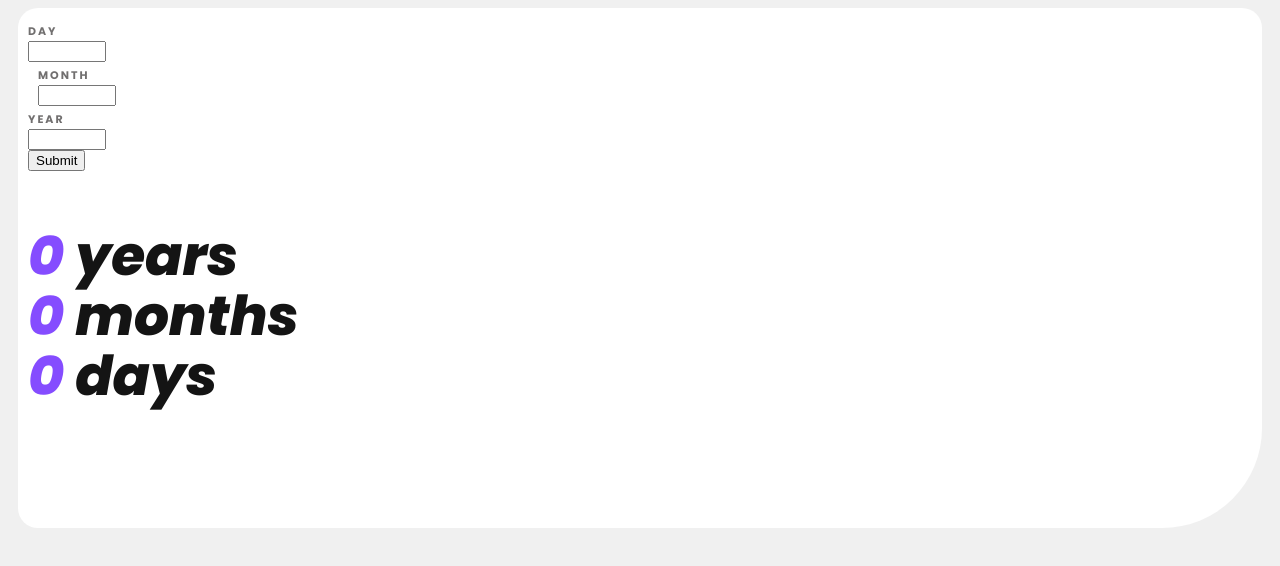
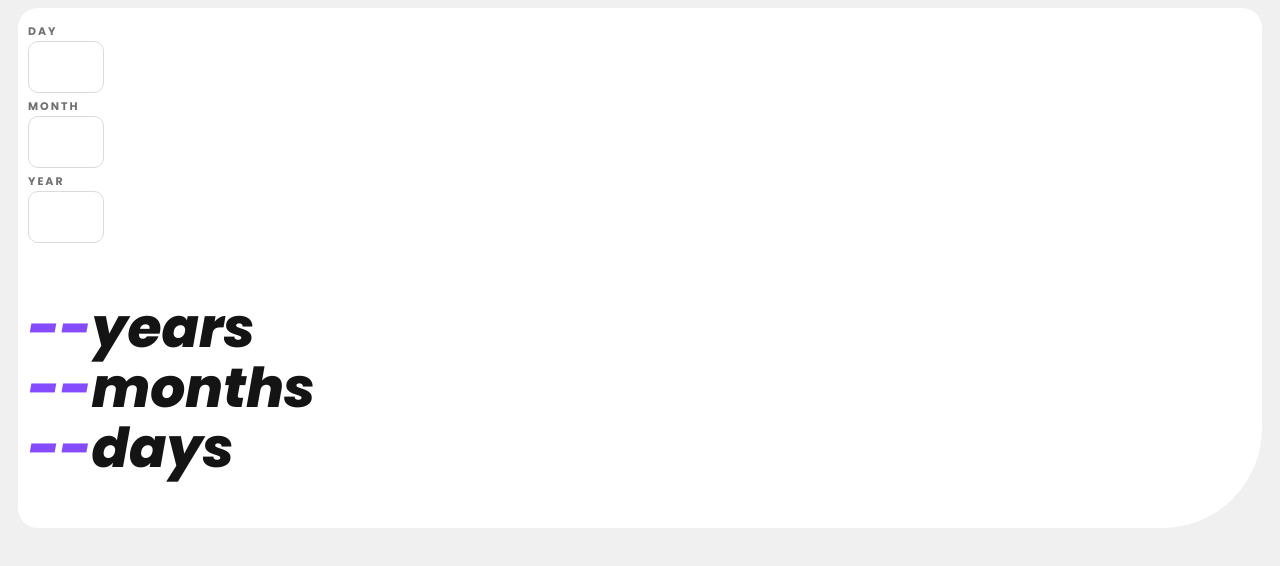
Before and after one commit to CMac450/FM-QR-Code-Component, a React (Vite) app in the folder age-calculator-app-main/: page / in a window 1280 px wide. Shown: the top 566 px of the page. Built offline with nearby package versions, Linux system fonts and the light colour scheme.

Commit message:
Adding validation and more styling

```diff
--- a/age-calculator-app-main/src/App.css
+++ b/age-calculator-app-main/src/App.css
@@ -14,20 +14,51 @@
   /* text-align: center; */
 }
 
-.input-row {
-  display: flex;
-  flex-direction: row;
-  /* flex-wrap: wrap; */
+input {
+  width: 70px;
+  font-size: 32px;
+  border: 1px solid hsl(0, 0%, 86%);
+  border-radius: 10px;
 }
 
-p, label {
+input:required:invalid, p.error-text  {
+  border-color: hsl(0, 100%, 67%);
+}
+
+/* .col {
+  flex: 33.3%;
+  width: 33.3%;
+}
+
+.col-mid {
+  margin: 0px 10px;
+} */
+
+.input-row {
+  display: inline-block;
+  flex-direction: row;
+}
+
+p, label, input {
   font-family: Poppins;
 
 }
 
-p {
+p:not(.result-text) {
+  color: hsl(0, 100%, 67%);
+  font-weight: normal;
+}
+
+p.result-text {
   color: hsl(0, 0%, 8%);
+  font-size: 55px;
+  font-weight: 800;
+  line-height: 60px;
 }
+
+/* p.result-text{
+  color: hsl(0, 0%, 8%);
+} */
 
 label {
   font-size: 15px;
@@ -37,29 +68,14 @@ label {
 }
 
 p[class="result-text"] {
-  font-size: 55px;
-  font-weight: 800;
-  line-height: 60px;
+
 }
 
-span {
+span[class="result-num"] {
   color: hsl(259, 100%, 65%);
 }
 
-input {
-  width: 70px;
-}
 
-.col {
-  flex: 33.3%;
-  width: 33.3%;
-  /* border: 2px solid red; */
-  /* padding: 5px; */
-}
-
-.col-mid {
-  margin: 0px 10px;
-}
 
 /* remove input arrows in Chrome, Safari, Edge, Opera */
 input::-webkit-outer-spin-button,
--- a/age-calculator-app-main/src/App.jsx
+++ b/age-calculator-app-main/src/App.jsx
@@ -43,14 +43,22 @@ function App() {
 
     setCalculatedYears(year - birthYear);
 
+    console.log(`${calculatedYears} years, ${calculatedMonths} months, ${calculatedDays} days`)
+    console.log(typeof calculatedYears)
+
   }
 
+  const validateForm = () => {
+
+  }
+
+//input borders and labels must turn red if invalid. also add message "this field is required" if field is empty
 
   return (
     <>
       <div className='card'>
         <div className='input-row'>
-          <form>
+          <form  className='form' name="calculteAgeForm" action="" method="" onSubmit={validateForm}>
             <div className='col col-left'>
               <label htmlFor='day'>day</label><br />
               <input type='text' id="day" onChange={(e) => { setDayInput(e.target.value) }} />
@@ -64,10 +72,9 @@ function App() {
               <input type='number' id="year" onChange={(e) => { setYearInput(e.target.value) }} />
             </div>
           </form>
-
         </div>
 
-          <button type='button' onClick={calculateAge}>Submit</button>
+        {/* <button type='button' onClick={calculateAge}>Submit</button> */}
 
         <div className='divider'>
 
@@ -75,9 +82,22 @@ function App() {
 
         <div className='result'>
           <p className='result-text'>
-            <i><span>{calculatedYears}</span> years</i> <br />
-            <i><span>{calculatedMonths}</span> months </i> <br />
-            <i><span>{calculatedDays}</span> days</i>
+            {/* {typeof calculatedYears} <br/>
+            {calculatedYears} */}
+            {/*^gives NaN on first button click which throws error for span */}
+
+            <i>
+              <span className='result-num'>{calculatedYears ? {calculatedYears} : (<>--</>)}</span>
+              years
+            </i> <br />
+            <i>
+            <span className='result-num'>{calculatedMonths ? {calculatedMonths} : (<>--</>)}</span>
+              months
+            </i> <br />
+             <i>
+            <span className='result-num'>{calculatedDays ? {calculatedDays} : (<>--</>)}</span>
+              days
+            </i>
           </p>
         </div>
       </div>
```
